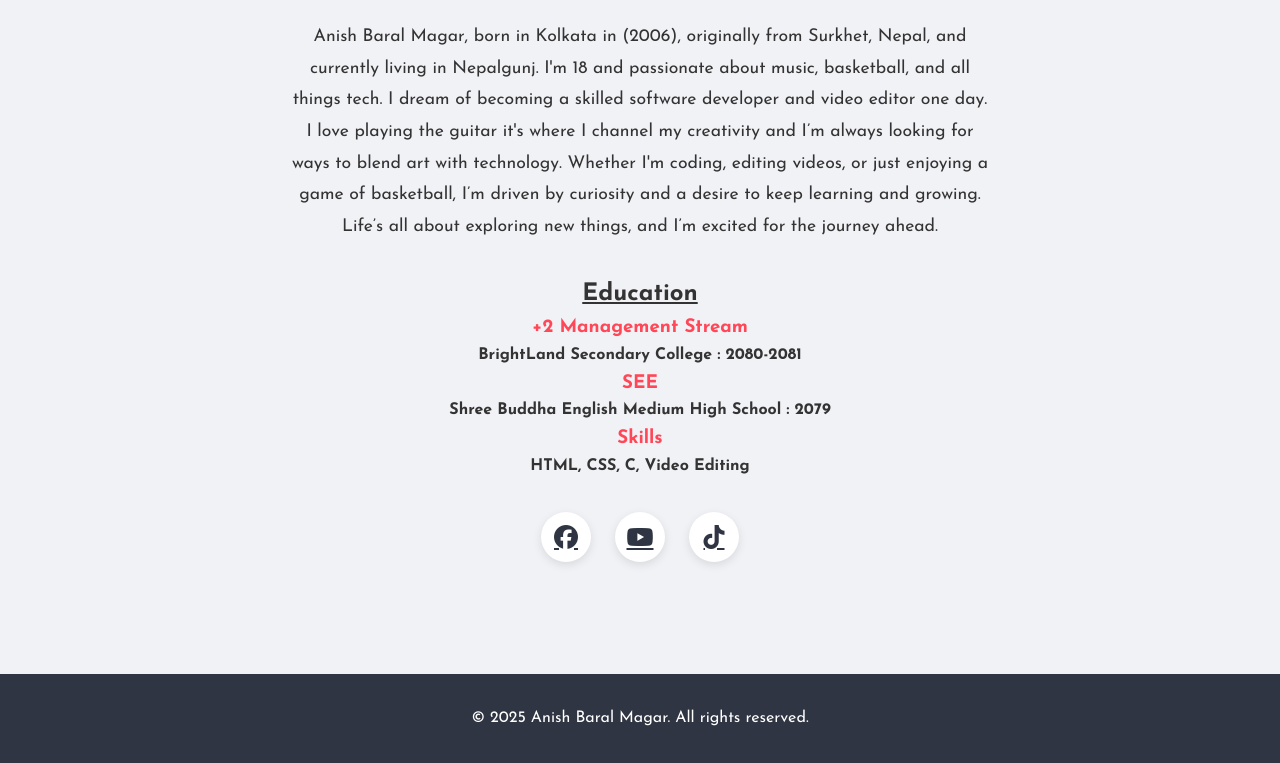
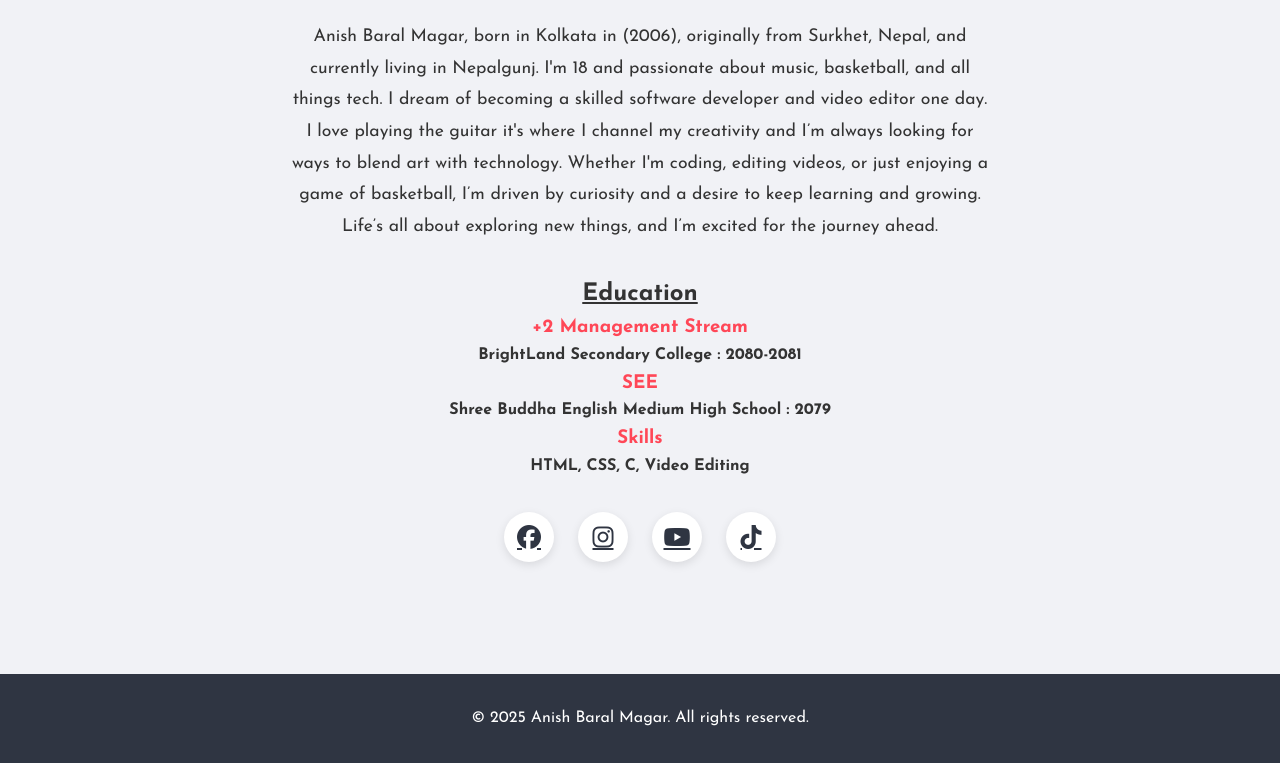
Before and after one commit to Anish-mgr11/portfolio, a plain HTML site: page index.html in a window 1280 px wide. Shown: the part 817-1580 px from the top of the page. Drawn offline with Linux system fonts and the light colour scheme; a script that the page names is missing.

Commit message:
Update index.html

```diff
--- a/index.html
+++ b/index.html
@@ -67,6 +67,9 @@
                     <a href="https://www.facebook.com/profile.php?id=100041715829639" target="_blank" rel="noopener noreferrer" aria-label="Facebook" class="social-link">
                         <i class="fab fa-facebook"></i>
                     </a>
+                     <a href="https://www.instagram.com/_anish.mgr0/" target="_blank" rel="noopener noreferrer" aria-label="instagram"
+                     class="social-link">
+                        <i class="fab fa-instagram"></i>
                     <a href="https://www.youtube.com/@anishmagar273" target="_blank" rel="noopener noreferrer" aria-label="YouTube" class="social-link">
                         <i class="fab fa-youtube"></i>
                     </a>
```
